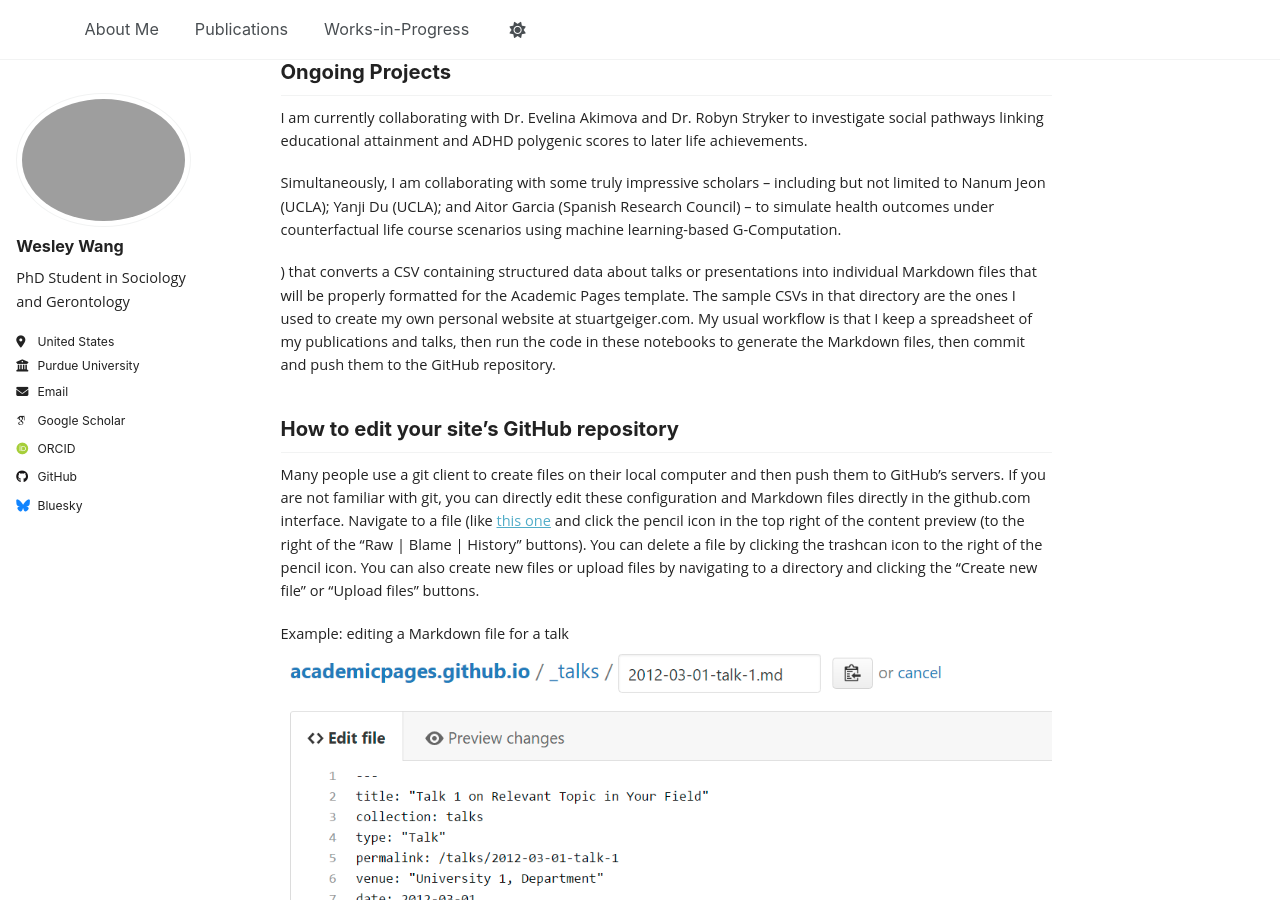
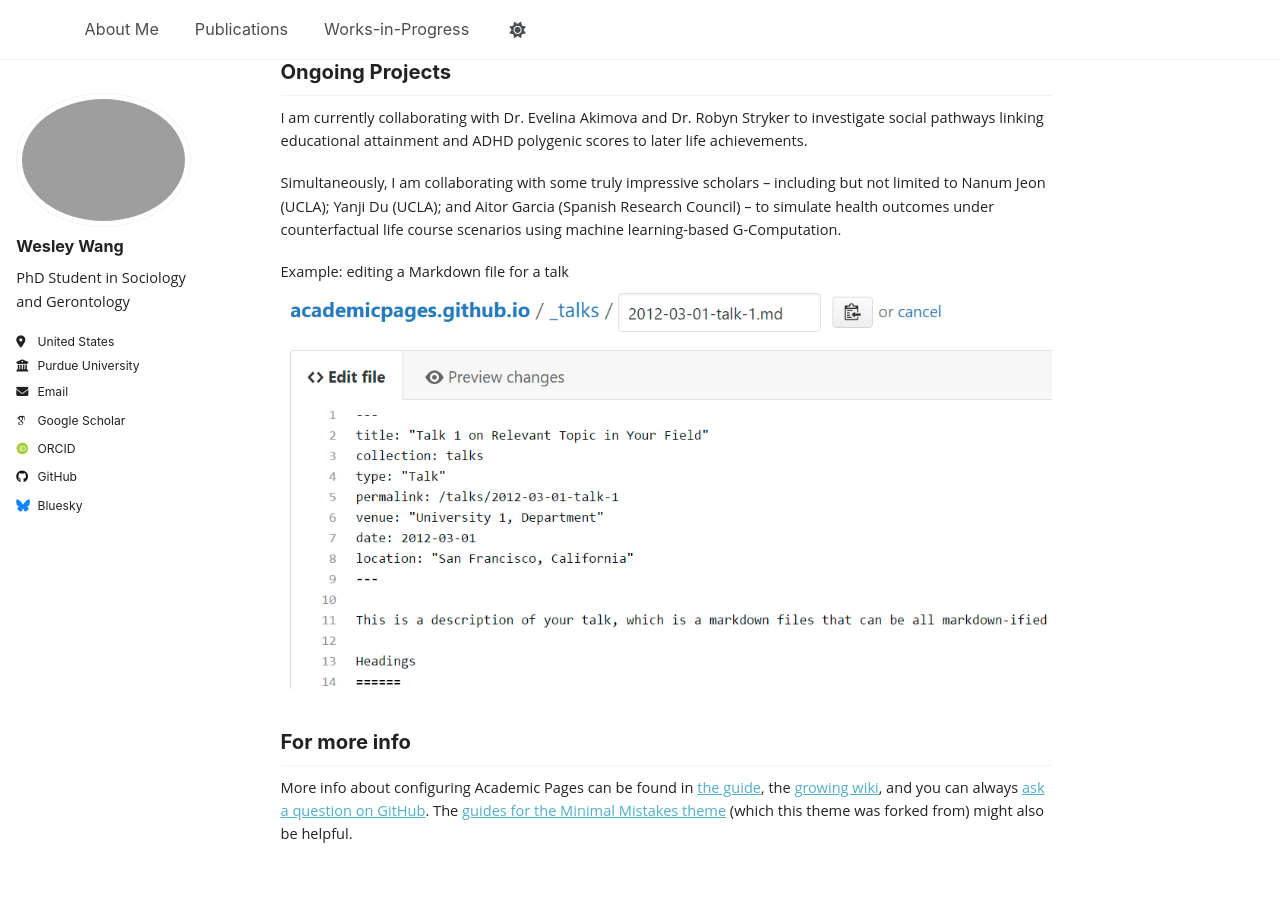
Before and after one commit to wesleywj/wesleywj.github.io, a Jekyll site: the page built from _pages/about.md, in a window 1280 px wide and 900 px high, scrolled down 375 px. Built offline with Jekyll 4.4.1, drawn with Linux system fonts in a browser that asks for light colours; some web fonts are replaced; a script that is not in the unit is left out; a file with an impossible date is left out.

Commit message:
Changed about me page

```diff
--- a/_pages/about.md
+++ b/_pages/about.md
@@ -26,14 +26,6 @@ I am currently collaborating with Dr. Evelina Akimova and Dr. Robyn Stryker
 Simultaneously, I am collaborating with some truly impressive scholars -- including but not limited to Nanum Jeon (UCLA); Yanji Du (UCLA); and Aitor Garcia (Spanish Research Council) -- to simulate health outcomes under counterfactual life course scenarios using machine learning-based G-Computation.
 
 
-
-
-) that converts a CSV containing structured data about talks or presentations into individual Markdown files that will be properly formatted for the Academic Pages template. The sample CSVs in that directory are the ones I used to create my own personal website at stuartgeiger.com. My usual workflow is that I keep a spreadsheet of my publications and talks, then run the code in these notebooks to generate the Markdown files, then commit and push them to the GitHub repository.
-
-How to edit your site's GitHub repository
-------
-Many people use a git client to create files on their local computer and then push them to GitHub's servers. If you are not familiar with git, you can directly edit these configuration and Markdown files directly in the github.com interface. Navigate to a file (like [this one](https://github.com/academicpages/academicpages.github.io/blob/master/_talks/2012-03-01-talk-1.md) and click the pencil icon in the top right of the content preview (to the right of the "Raw | Blame | History" buttons). You can delete a file by clicking the trashcan icon to the right of the pencil icon. You can also create new files or upload files by navigating to a directory and clicking the "Create new file" or "Upload files" buttons.
-
 Example: editing a Markdown file for a talk
 ![Editing a Markdown file for a talk](/images/editing-talk.png)
 
```
